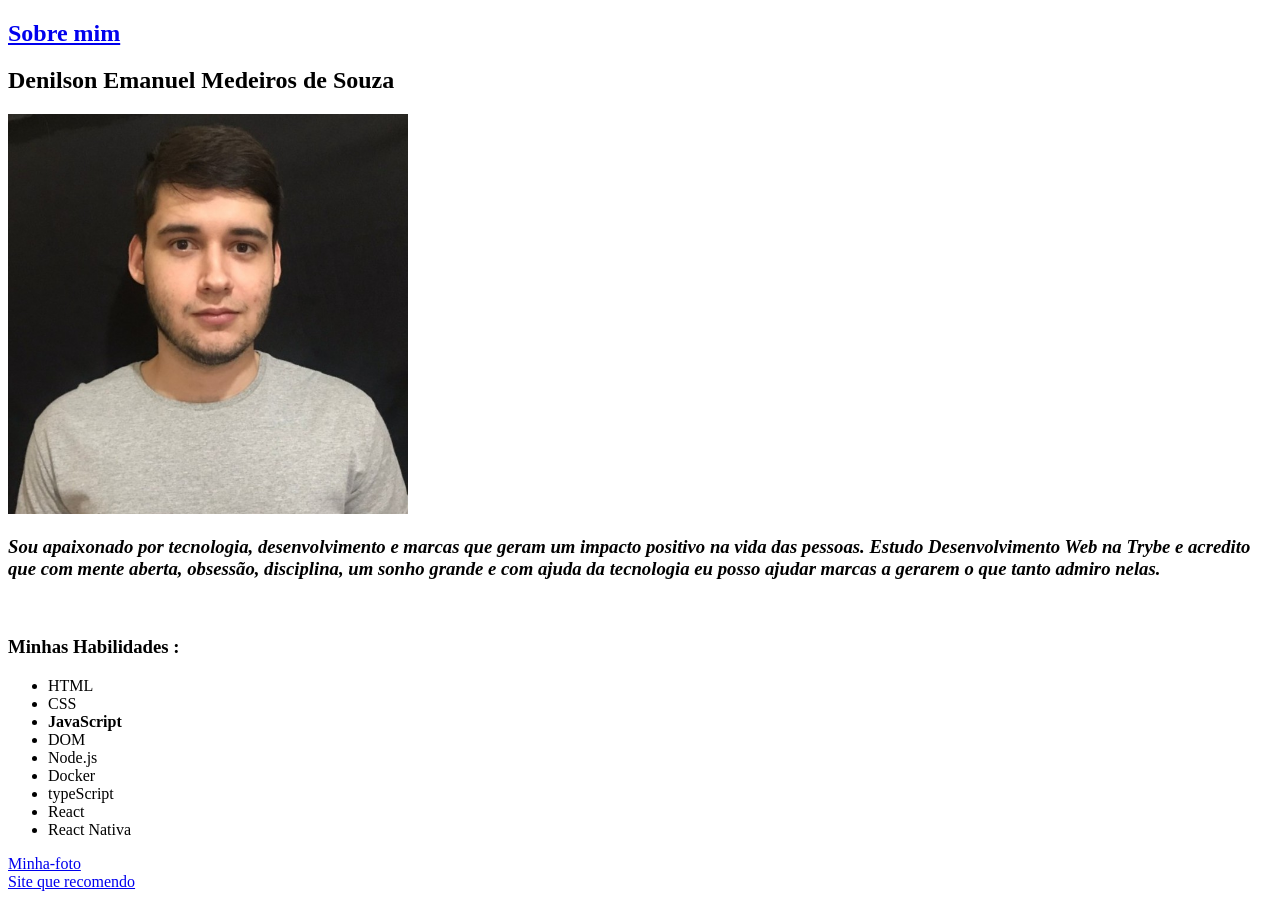
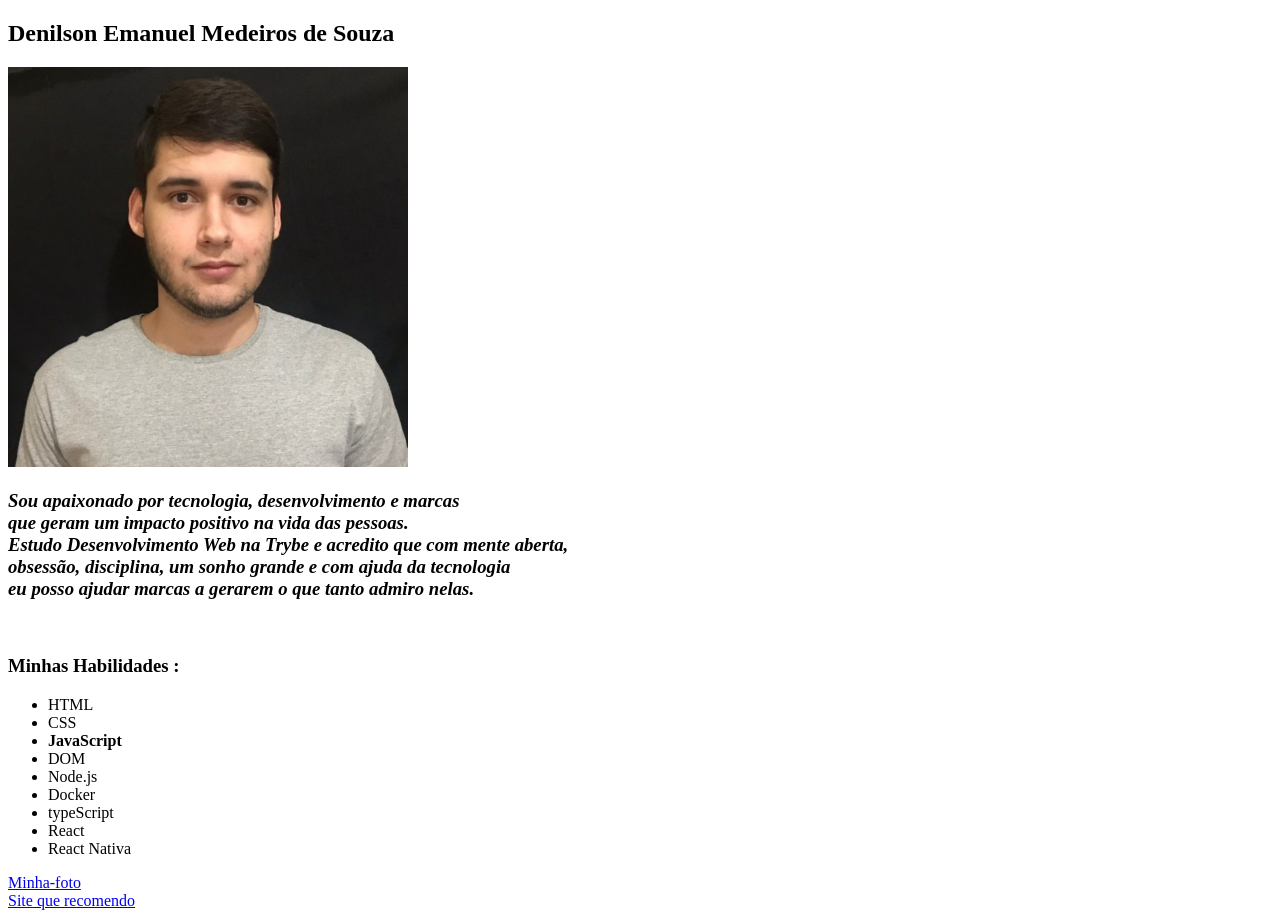
Before and after one commit to denilsonemedeiros/denilsonemedeiros.github.io, a plain HTML site: page Index.html in a window 1280 px wide. Drawn offline with Linux system fonts and the light colour scheme.

Commit message:
tiraSobre mim do titulo a adiciona alguns <br> na descrição sobre mim

```diff
--- a/Index.html
+++ b/Index.html
@@ -7,13 +7,11 @@
     <title>Portifolio Web</title>
 </head>
 <body>
-<a href="#SobreMim">  <h2> Sobre mim </h2> </a>
-
     <h2> Denilson Emanuel Medeiros de Souza </h2>
     <img id="Minha-foto" src="Denilson-perfil.jpeg" alt="Foto de Denilson" width="400px">
 <br>
      <h3 id="SobreMim">
-        <em> Sou apaixonado por tecnologia, desenvolvimento e marcas que geram um impacto positivo na vida das pessoas. Estudo Desenvolvimento Web na Trybe e acredito que com mente aberta, obsessão, disciplina, um sonho grande e com ajuda da tecnologia eu posso ajudar marcas a gerarem o que tanto admiro nelas. </em>
+        <em> Sou apaixonado por tecnologia, desenvolvimento e marcas <br> que geram um impacto positivo na vida das pessoas. <br> Estudo Desenvolvimento Web na Trybe e acredito que com mente aberta,<br> obsessão, disciplina, um sonho grande e com ajuda da tecnologia <br> eu posso ajudar marcas a gerarem o que tanto admiro nelas. </em>
     </h3>
     <br>
     <h3> Minhas Habilidades : </h3>
```
